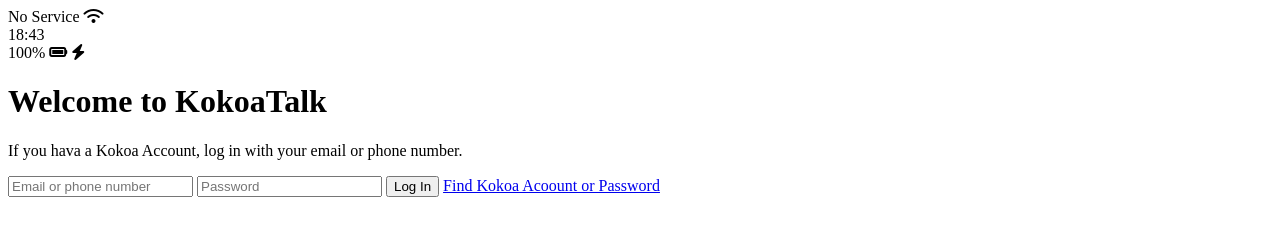
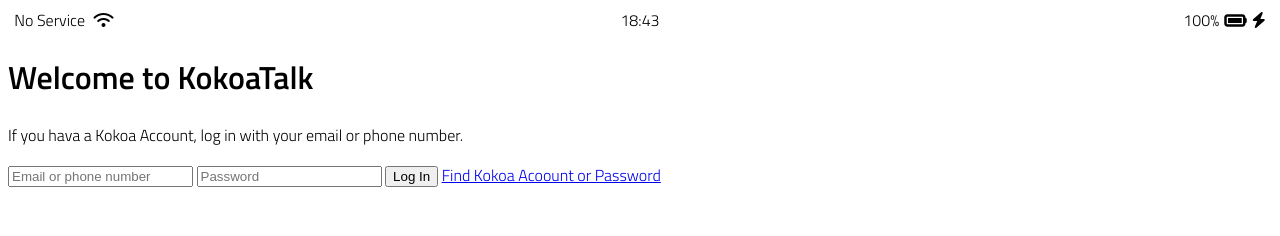
Before and after one commit to mimzzzzi/kakao_clone, a plain HTML site: page index.html in a window 1280 px wide. Drawn offline with Linux system fonts and the light colour scheme.

Commit message:
Status-bar CSS
styles.css

```diff
--- /dev/null
+++ b/css/styles.css
@@ -0,0 +1,26 @@
+@import url('https://fonts.googleapis.com/css2?family=Titillium+Web:wght@300;600&display=swap');
+body{
+    font-family: 'Titillium Web', sans-serif;
+}
+.status-bar{
+    display: flex;
+    justify-content: center;
+}
+.status-bar__column{
+    width:33%;
+}
+.status-bar__column:first-child span{
+    margin-right: 5px;
+}
+.status-bar__column:nth-child(2){
+    display: flex;
+    justify-content: center;
+}
+.status-bar__column:last-child{
+    display: flex;
+    justify-content: flex-end;
+    align-items: center;
+}
+.status-bar__column .fa-battery-full{
+    margin:0px 5px;
+}
--- a/index.html
+++ b/index.html
@@ -1,6 +1,7 @@
 <!DOCTYPE html>
 <html lang="en">
 <head>
+    <link rel="stylesheet" href="css/styles.css">
     <meta charset="UTF-8">
     <meta http-equiv="X-UA-Compatible" content="IE=edge">
     <meta name="viewport" content="width=device-width, initial-scale=1.0">
@@ -17,7 +18,7 @@
         </div>
         <div class="status-bar__column">
             <span>100%</span>
-            <i class="fas fa-battery-full"></i>
+            <i class="fas fa-battery-full fa-lg"></i>
             <i class="fas fa-bolt"></i>
         </div>
     </div>
```
